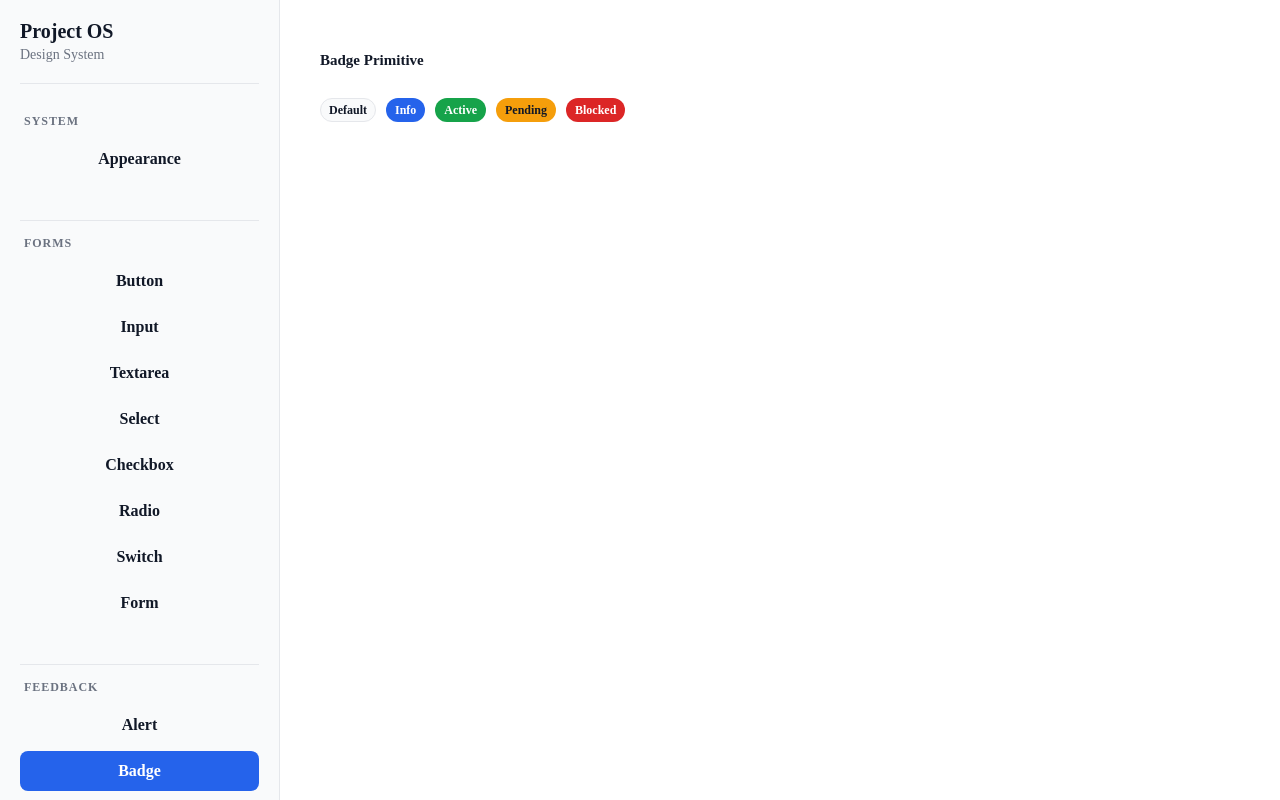
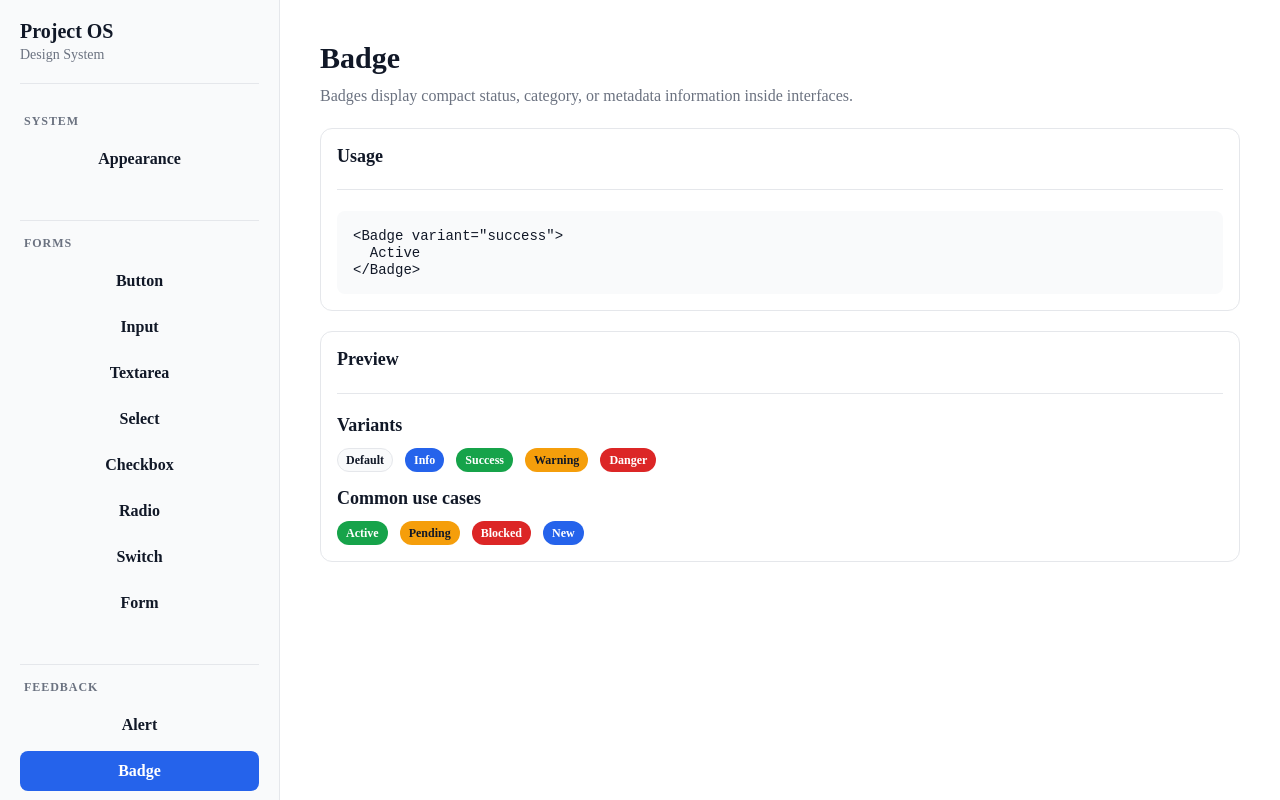
Before and after one commit to ingemedical16/project-os, a Next.js app: page /en in a window 1280 px wide. Both pictures are taken after a click on the button "Badge". Built offline with nearby package versions, Linux system fonts and the light colour scheme.

Commit message:
refactor: improve badge showcase documentation

```diff
--- a/src/features/design-system/BadgeShowcase/BadgeShowcase.module.scss
+++ b/src/features/design-system/BadgeShowcase/BadgeShowcase.module.scss
@@ -1,11 +1,37 @@
-.showcase {
+@use '@/styles/abstracts/variables' as *;
+
+.code {
+  margin: 0;
+  padding: $space-4;
+
+  overflow-x: auto;
+
+  border-radius: $radius-md;
+
+  background: var(--surface-hover);
+  color: var(--text);
+
+  font-family: $font-family-mono;
+  font-size: $font-size-sm;
+}
+
+.section {
   display: flex;
   flex-direction: column;
-  gap: 1.6rem;
+  gap: $space-3;
+}
+
+.section h3 {
+  margin: 0;
+
+  color: var(--text);
+
+  font-size: $font-size-lg;
+  font-weight: $font-weight-semibold;
 }
 
 .row {
   display: flex;
   flex-wrap: wrap;
-  gap: 1rem;
+  gap: $space-3;
 }
--- a/src/features/design-system/BadgeShowcase/BadgeShowcase.tsx
+++ b/src/features/design-system/BadgeShowcase/BadgeShowcase.tsx
@@ -1,19 +1,77 @@
+import { useTranslations } from 'next-intl';
+
 import { Badge } from '@/components/ui';
+
+import { ShowcaseSection } from '../ShowcaseSection';
 
 import styles from './BadgeShowcase.module.scss';
 
 export function BadgeShowcase() {
+  const t = useTranslations(
+    'designSystem.components.badge'
+  );
+
+  const usage = `<Badge variant="success">
+  Active
+</Badge>`;
+
   return (
-    <section className={styles.showcase}>
-      <h2>Badge Primitive</h2>
+    <ShowcaseSection
+      title={t('title')}
+      description={t('description')}
+      usageTitle={t('usage')}
+      previewTitle={t('preview')}
+      usage={
+        <pre className={styles.code}>
+          <code>{usage}</code>
+        </pre>
+      }
+    >
+      <div className={styles.section}>
+        <h3>{t('variants')}</h3>
 
-      <div className={styles.row}>
-        <Badge>Default</Badge>
-        <Badge variant="info">Info</Badge>
-        <Badge variant="success">Active</Badge>
-        <Badge variant="warning">Pending</Badge>
-        <Badge variant="danger">Blocked</Badge>
+        <div className={styles.row}>
+          <Badge>{t('default')}</Badge>
+
+          <Badge variant="info">
+            {t('info')}
+          </Badge>
+
+          <Badge variant="success">
+            {t('success')}
+          </Badge>
+
+          <Badge variant="warning">
+            {t('warning')}
+          </Badge>
+
+          <Badge variant="danger">
+            {t('danger')}
+          </Badge>
+        </div>
       </div>
-    </section>
+
+      <div className={styles.section}>
+        <h3>{t('useCases')}</h3>
+
+        <div className={styles.row}>
+          <Badge variant="success">
+            {t('active')}
+          </Badge>
+
+          <Badge variant="warning">
+            {t('pending')}
+          </Badge>
+
+          <Badge variant="danger">
+            {t('blocked')}
+          </Badge>
+
+          <Badge variant="info">
+            {t('new')}
+          </Badge>
+        </div>
+      </div>
+    </ShowcaseSection>
   );
 }
--- a/src/i18n/loadMessages.ts
+++ b/src/i18n/loadMessages.ts
@@ -32,6 +32,7 @@ export async function loadMessages(
     designSystemSwitch,
     designSystemForm,
     designSystemAlert,
+    designSystemBadge,
 
     settingsProfile,
     settingsPreferences,
@@ -62,6 +63,7 @@ export async function loadMessages(
     import(`./messages/${locale}/designSystem/components/switch.json`),
     import(`./messages/${locale}/designSystem/components/form.json`),
     import(`./messages/${locale}/designSystem/components/alert.json`),
+    import(`./messages/${locale}/designSystem/components/badge.json`),
 
     import(`./messages/${locale}/settings/profile.json`),
     import(`./messages/${locale}/settings/preferences.json`),
@@ -100,6 +102,7 @@ export async function loadMessages(
         switch: designSystemSwitch.default,
         form: designSystemForm.default,
         alert: designSystemAlert.default,
+        badge: designSystemBadge.default,
       },
     },
     settings: {
--- /dev/null
+++ b/src/i18n/messages/ar/designSystem/components/badge.json
@@ -0,0 +1,17 @@
+{
+  "title": "شارة",
+  "description": "تعرض الشارات معلومات مختصرة مثل الحالة أو التصنيف أو البيانات الوصفية داخل الواجهة.",
+  "usage": "الاستخدام",
+  "preview": "المعاينة",
+  "variants": "الأنواع",
+  "useCases": "حالات استخدام شائعة",
+  "default": "افتراضي",
+  "info": "معلومة",
+  "success": "نجاح",
+  "warning": "تحذير",
+  "danger": "خطر",
+  "active": "نشط",
+  "pending": "قيد الانتظار",
+  "blocked": "محظور",
+  "new": "جديد"
+}
--- /dev/null
+++ b/src/i18n/messages/en/designSystem/components/badge.json
@@ -0,0 +1,17 @@
+{
+  "title": "Badge",
+  "description": "Badges display compact status, category, or metadata information inside interfaces.",
+  "usage": "Usage",
+  "preview": "Preview",
+  "variants": "Variants",
+  "useCases": "Common use cases",
+  "default": "Default",
+  "info": "Info",
+  "success": "Success",
+  "warning": "Warning",
+  "danger": "Danger",
+  "active": "Active",
+  "pending": "Pending",
+  "blocked": "Blocked",
+  "new": "New"
+}
--- /dev/null
+++ b/src/i18n/messages/fr/designSystem/components/badge.json
@@ -0,0 +1,17 @@
+{
+  "title": "Badge",
+  "description": "Les badges affichent des informations compactes comme un statut, une catégorie ou une métadonnée dans l’interface.",
+  "usage": "Utilisation",
+  "preview": "Aperçu",
+  "variants": "Variantes",
+  "useCases": "Cas d’utilisation courants",
+  "default": "Par défaut",
+  "info": "Info",
+  "success": "Succès",
+  "warning": "Avertissement",
+  "danger": "Danger",
+  "active": "Actif",
+  "pending": "En attente",
+  "blocked": "Bloqué",
+  "new": "Nouveau"
+}
--- /dev/null
+++ b/src/i18n/messages/ro/designSystem/components/badge.json
@@ -0,0 +1,17 @@
+{
+  "title": "Insignă",
+  "description": "Insignele afișează informații compacte despre stare, categorie sau metadate în interfață.",
+  "usage": "Utilizare",
+  "preview": "Previzualizare",
+  "variants": "Variante",
+  "useCases": "Cazuri de utilizare comune",
+  "default": "Implicit",
+  "info": "Info",
+  "success": "Succes",
+  "warning": "Avertisment",
+  "danger": "Pericol",
+  "active": "Activ",
+  "pending": "În așteptare",
+  "blocked": "Blocat",
+  "new": "Nou"
+}
```
